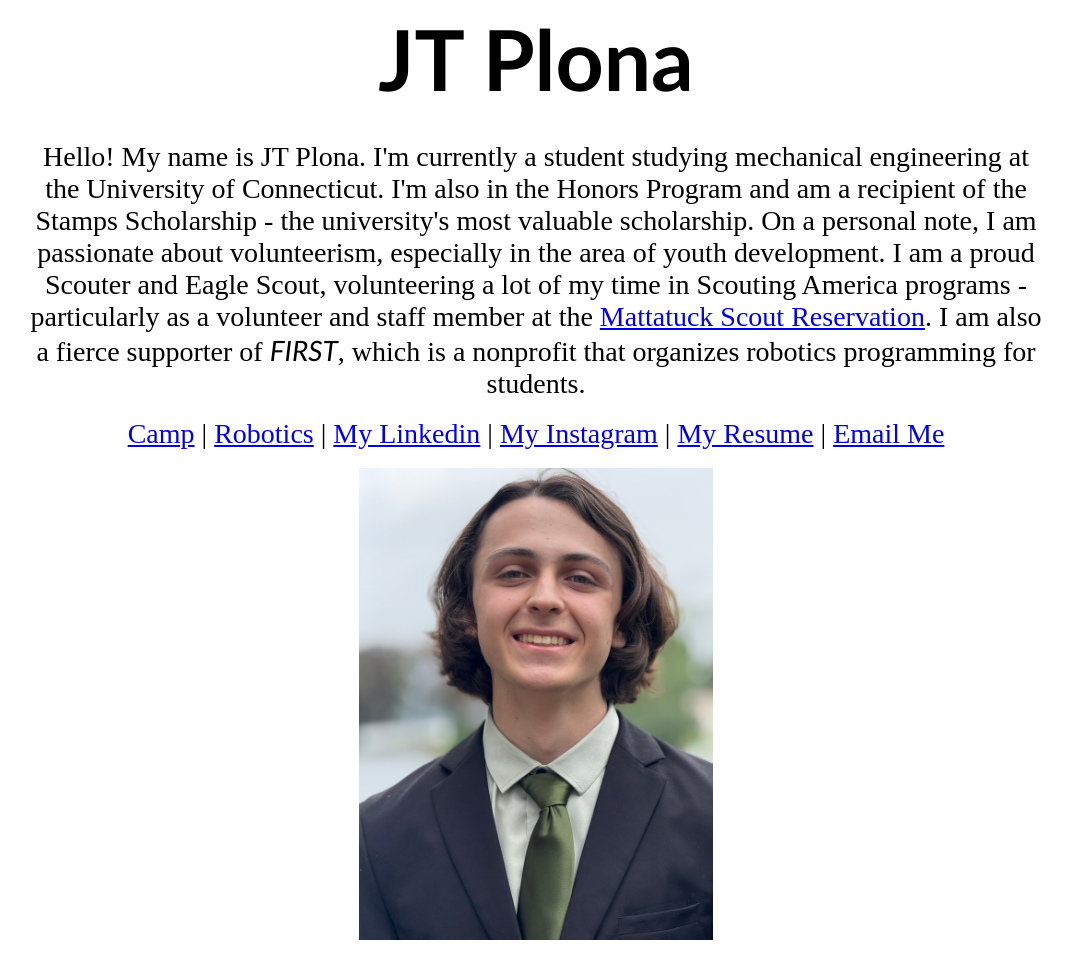
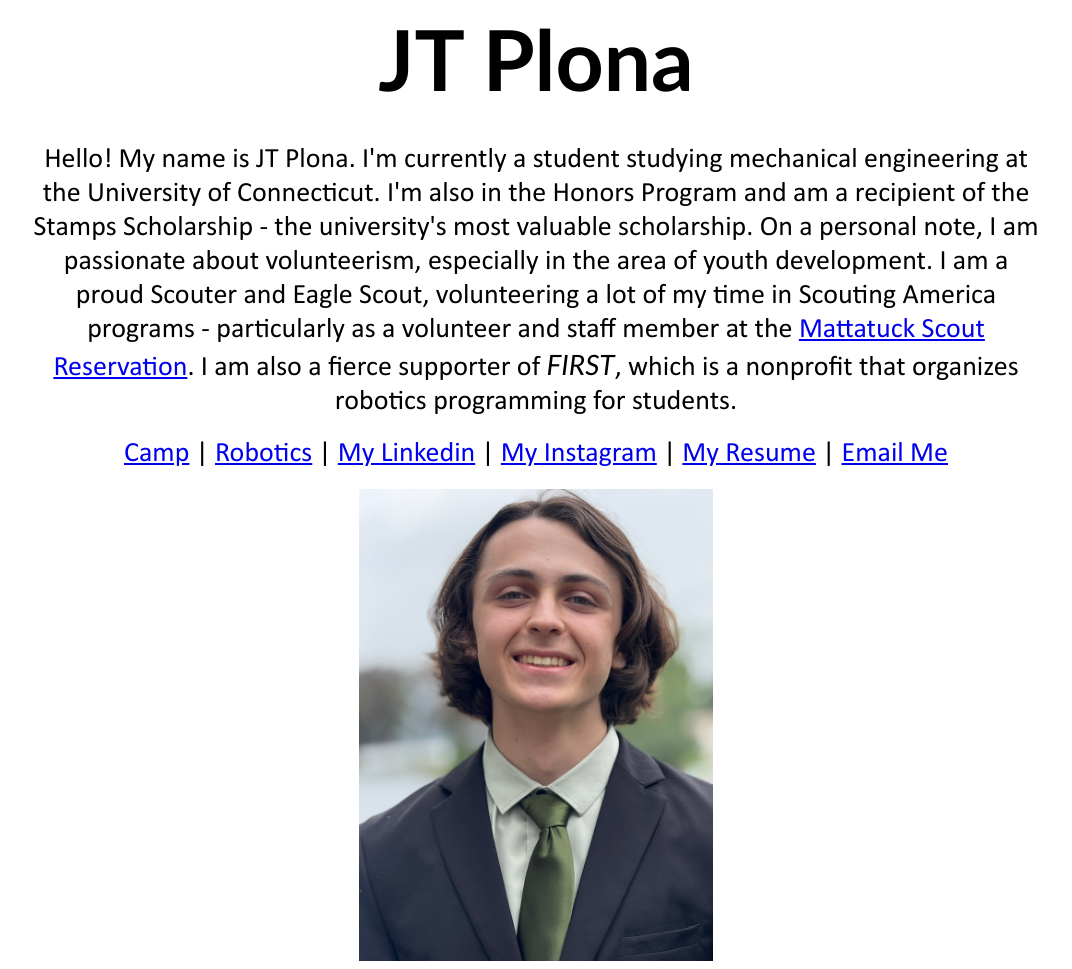
Before and after one commit to jt-pl/jt-pl.github.io, a Jekyll site: the page index.html, which Jekyll copies as it is, in a window 1280 px wide. Shown: the whole page, without its empty margins (104-1176 px from the left). Built offline with Jekyll 4.4.1, drawn with Linux system fonts in a browser that asks for light colours; some web fonts are replaced; before the commit the page ends 948 px from its top, so only the background shows below that.

Commit message:
Update mainStyles.css
added woff2

```diff
--- a/css/mainStyles.css
+++ b/css/mainStyles.css
@@ -1,6 +1,7 @@
 @font-face {
     font-family: 'Calibri';
-    src: url('/css/Calibri.woff') format('woff');
+    src: url('/css/Calibri.woff2') format('woff2'),
+        url('/css/Calibri.woff') format('woff');
     font-weight: normal;
     font-style: normal;
     font-display: swap;
```
